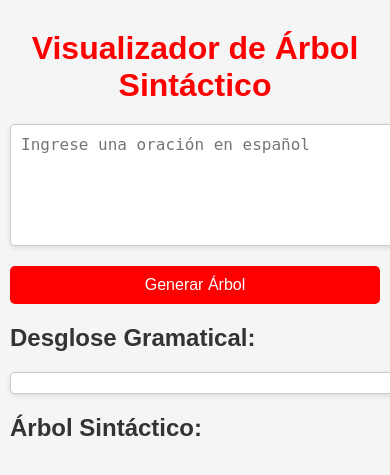
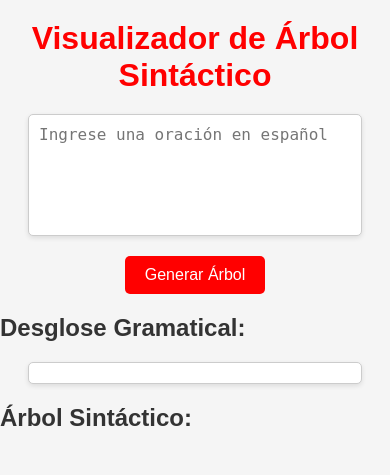
Before and after one commit to ddanny805/spanishTreeApp, a Flask app: page / in a window 390 px wide; the page is wider, and only the part inside the window is pictured. Shown: the top 475 px of that part. Run offline with Flask 3, Linux system fonts and the light colour scheme.

Commit message:
Update styles.css

```diff
--- a/static/styles.css
+++ b/static/styles.css
@@ -94,25 +94,3 @@ g.node circle {
     stroke: #ff0000; /* Red stroke for nodes */
     stroke-width: 1px;
 }
-
-/* Extra spacing and responsiveness adjustments */
-#sentence {
-    resize: vertical;
-    min-height: 80px;
-}
-
-#generate {
-    width: 200px; /* Make the button wider for better UX */
-}
-
-@media (max-width: 768px) {
-    body {
-        padding: 10px;
-    }
-    #sentence, #generate {
-        width: 100%; /* Make input and button full width on smaller screens */
-    }
-    #breakdown, #tree {
-        width: 100%; /* Make output sections full width on smaller screens */
-    }
-}
```
